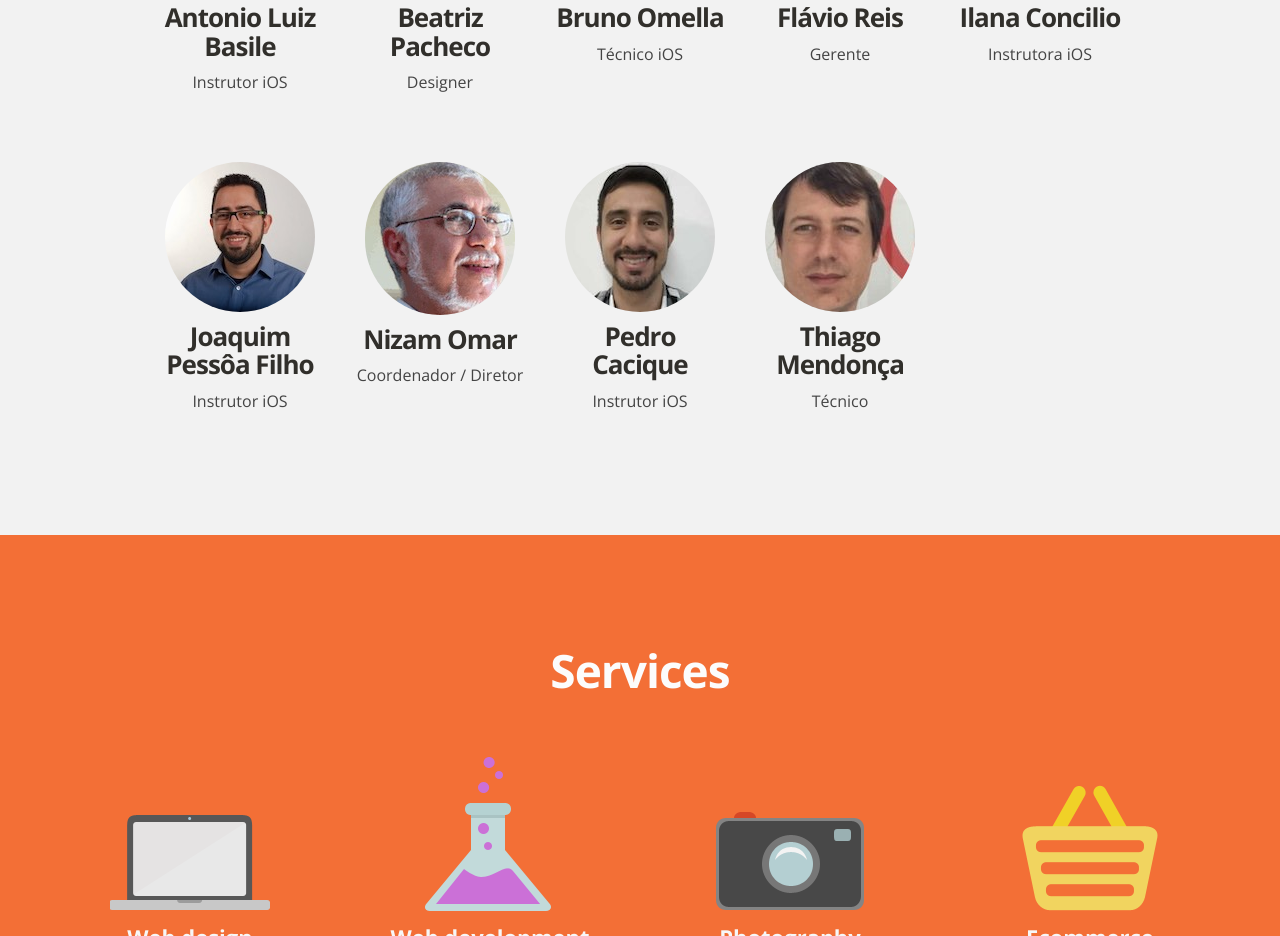
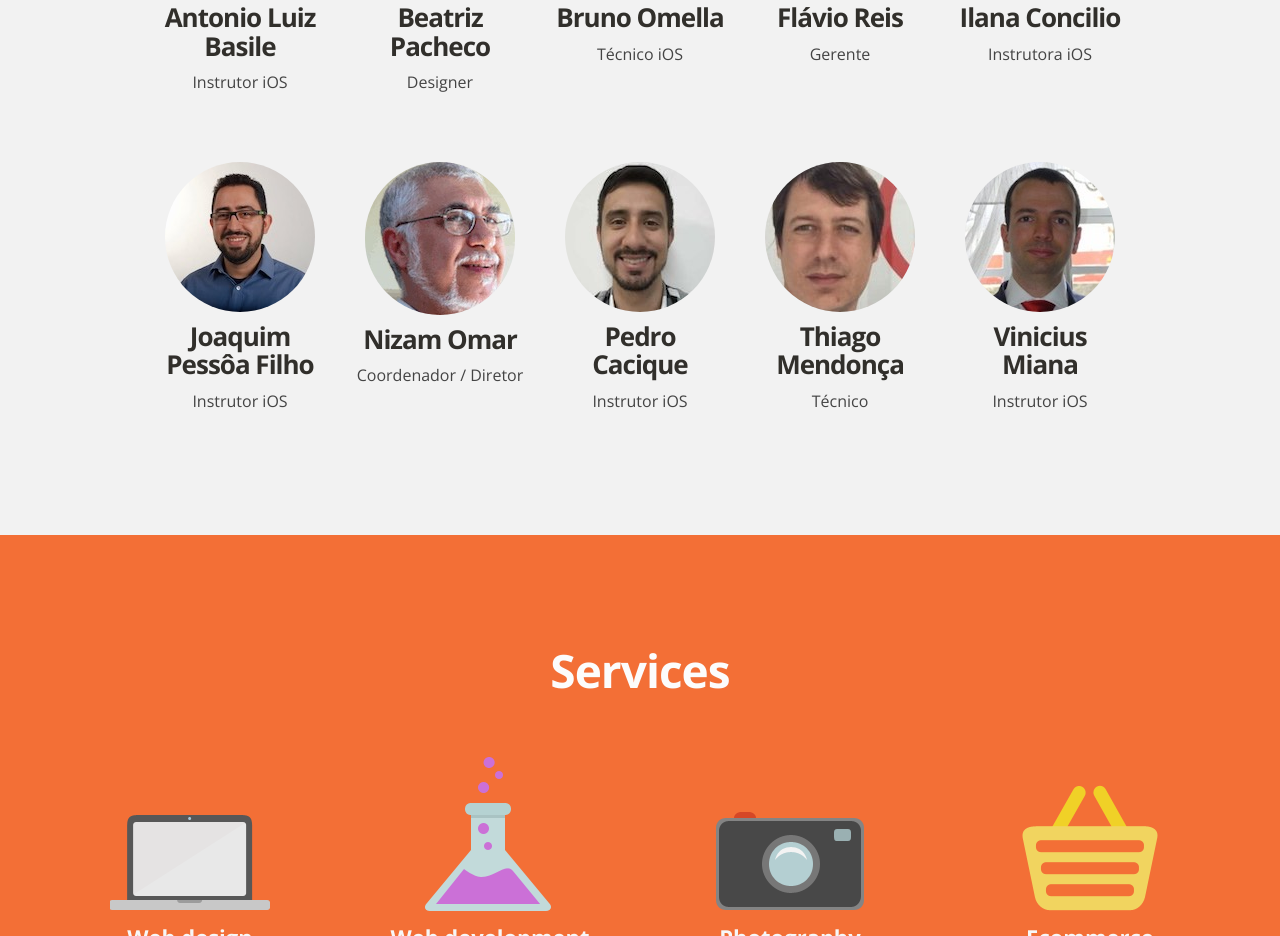
Before and after one commit to mackmobile/mackmobile.github.io, a plain HTML site: page index.html in a window 1280 px wide. Shown: the part 1851-2787 px from the top of the page. Drawn offline with nearby package versions, Linux system fonts and the light colour scheme.

Commit message:
Ajuste no time

```diff
--- a/index.html
+++ b/index.html
@@ -192,6 +192,15 @@
 				<h3>Thiago Mendonça</h3>
 				<p>
 					Técnico
+				</p>
+			</div>
+		</div>
+		<div class="span2 flyIn">
+			<div class="people">
+				<img class="team-thumb img-circle" src="img/team/vinicius.jpg" alt="" />
+				<h3>Vinicius Miana</h3>
+				<p>
+					Instrutor iOS
 				</p>
 			</div>
 		</div>
```
Also changed, not shown: img/team/beatriz.jpg (renamed from img/team/Beatriz.jpg), img/team/vinicius.jpg (renamed from img/team/Vinicius.jpg).
